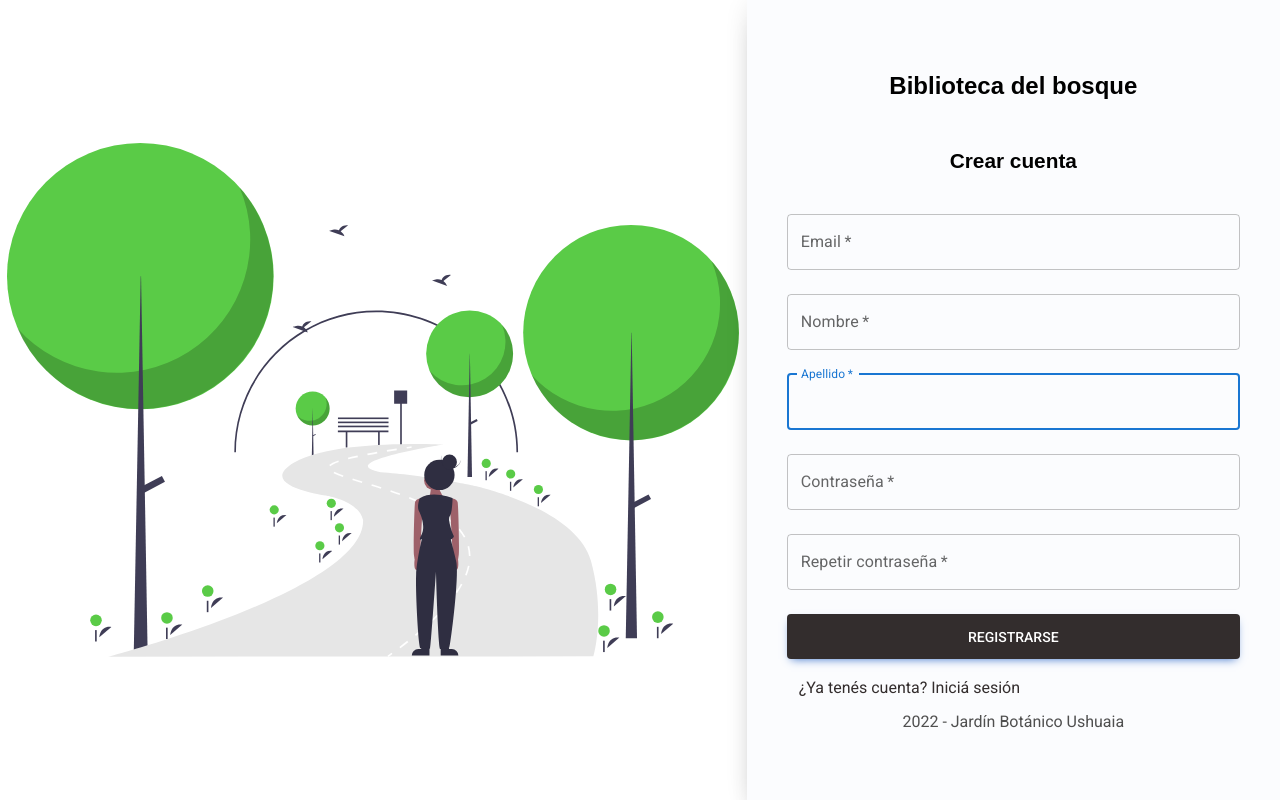
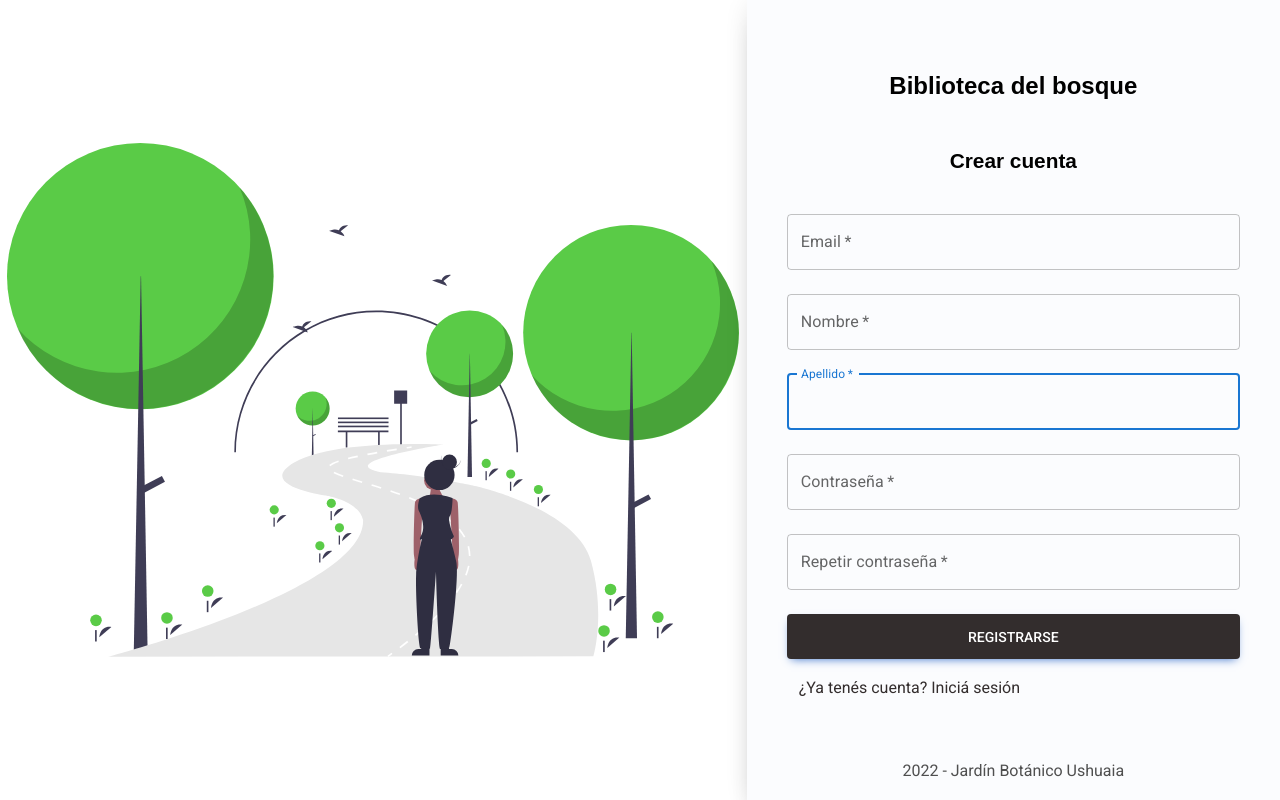
Before and after one commit to lautarobarba/jardinbu-app, a React (Create React App) app in the folder app/: page /app/auth/register in a window 1280 px wide. Built offline with nearby package versions, Linux system fonts and the light colour scheme.

Commit message:
Se movio pie de pagina abajo

```diff
--- a/app/src/layouts/AuthLayout.tsx
+++ b/app/src/layouts/AuthLayout.tsx
@@ -25,7 +25,10 @@ export const AuthLayout = () => {
         </div>
 
         {/* Páginas */}
-        <div className="col-12 col-md-5 shadow-5-strong" style={{ backgroundColor: '#fbfcfe' }}>
+        <div
+          className="col-12 col-md-5 shadow-5-strong d-flex flex-column justify-content-between"
+          style={{ backgroundColor: '#fbfcfe' }}
+        >
           <Outlet />
           <Footer />
         </div>
```
